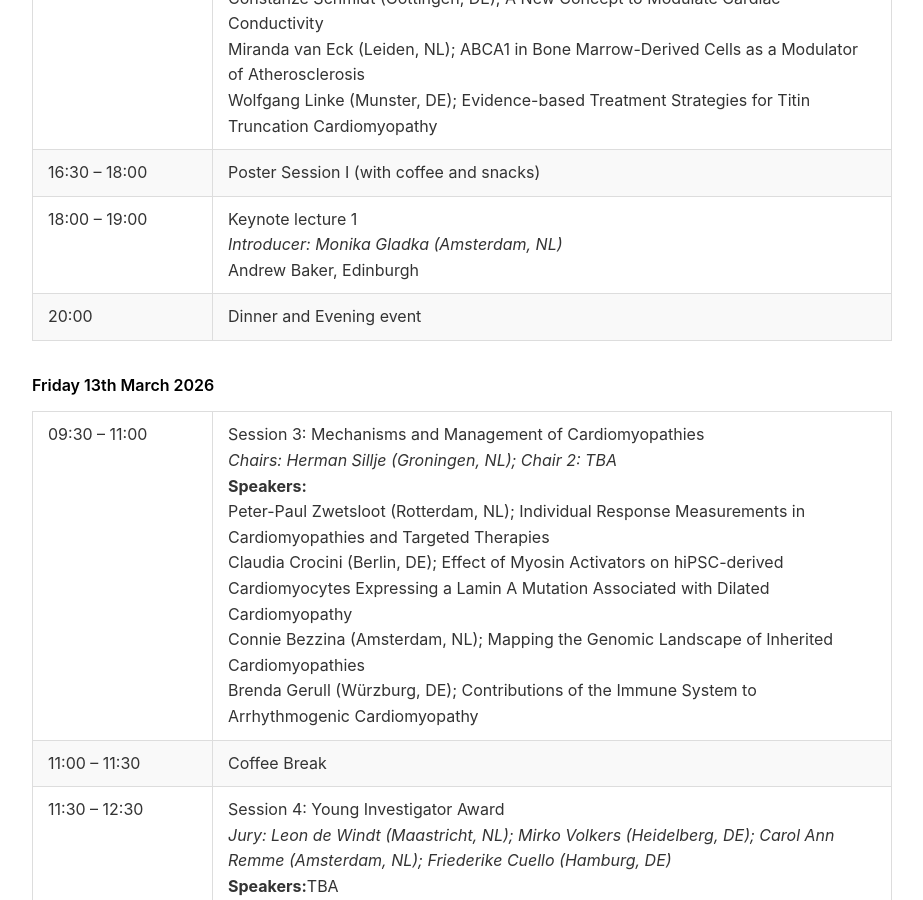
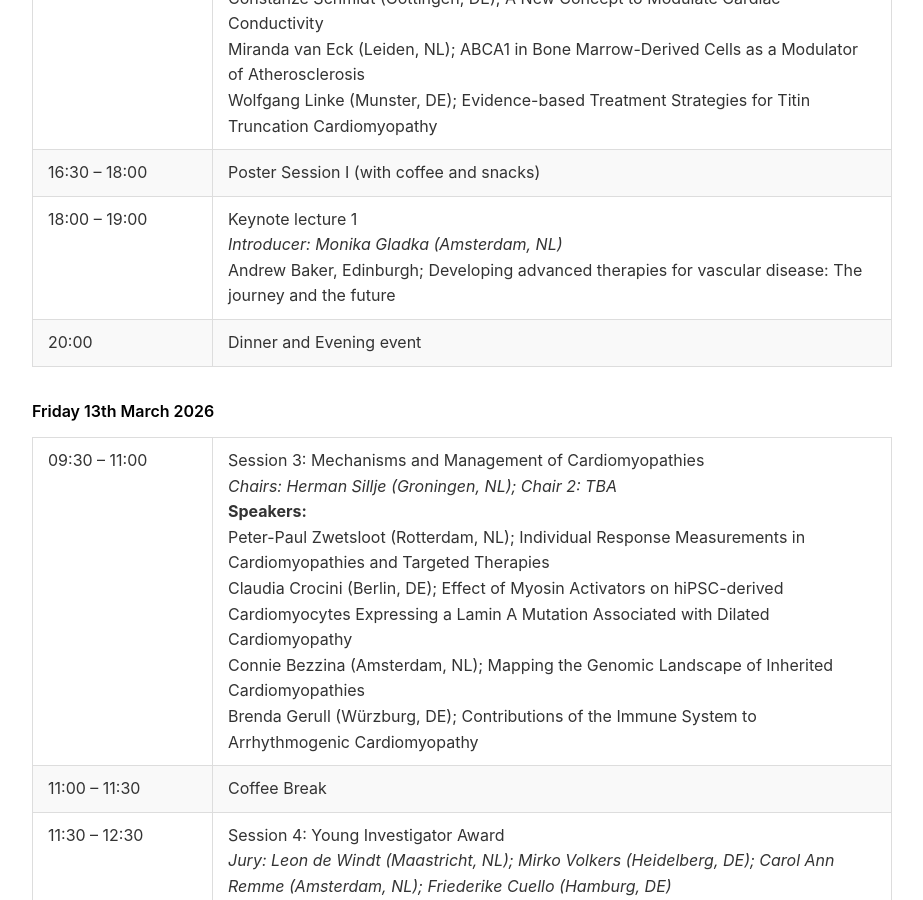
Before and after one commit to Illusioner/dutch-german-cardiology-2026, a Jekyll site: the page index.html, which Jekyll copies as it is, in a window 1280 px wide and 900 px high, scrolled down 2248 px. Shown: the whole window, without its empty margins (178-1101 px from the left). Built offline with Jekyll 4.4.1, drawn with Linux system fonts in a browser that asks for light colours; a script that is not in the unit is left out; some of the changed text lies outside the part shown.

```diff
--- a/index.html
+++ b/index.html
@@ -80,7 +80,7 @@
                     </tr>
                     <tr>
                         <td>18:00 – 19:00</td>
-                        <td>Keynote lecture 1<br><em>Introducer: Monika Gladka (Amsterdam, NL)</em><br>Andrew Baker, Edinburgh</td>
+                        <td>Keynote lecture 1<br><em>Introducer: Monika Gladka (Amsterdam, NL)</em><br>Andrew Baker, Edinburgh; Developing advanced therapies for vascular disease: The journey and the future</td>
                     </tr>
                     <tr>
                         <td>20:00</td>
```
Also changed, not shown: other parts of index.html (+1 -1 lines).
